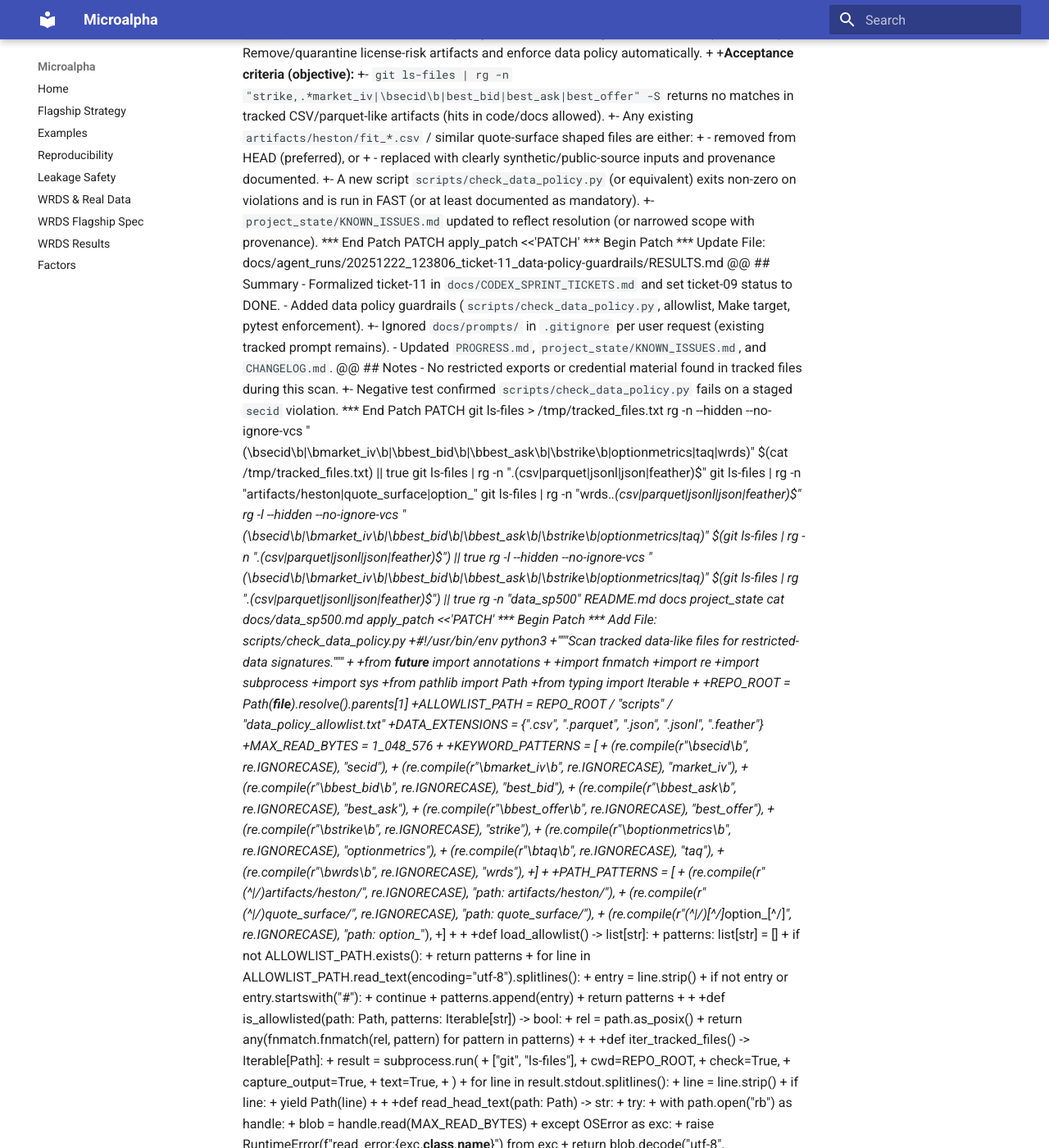
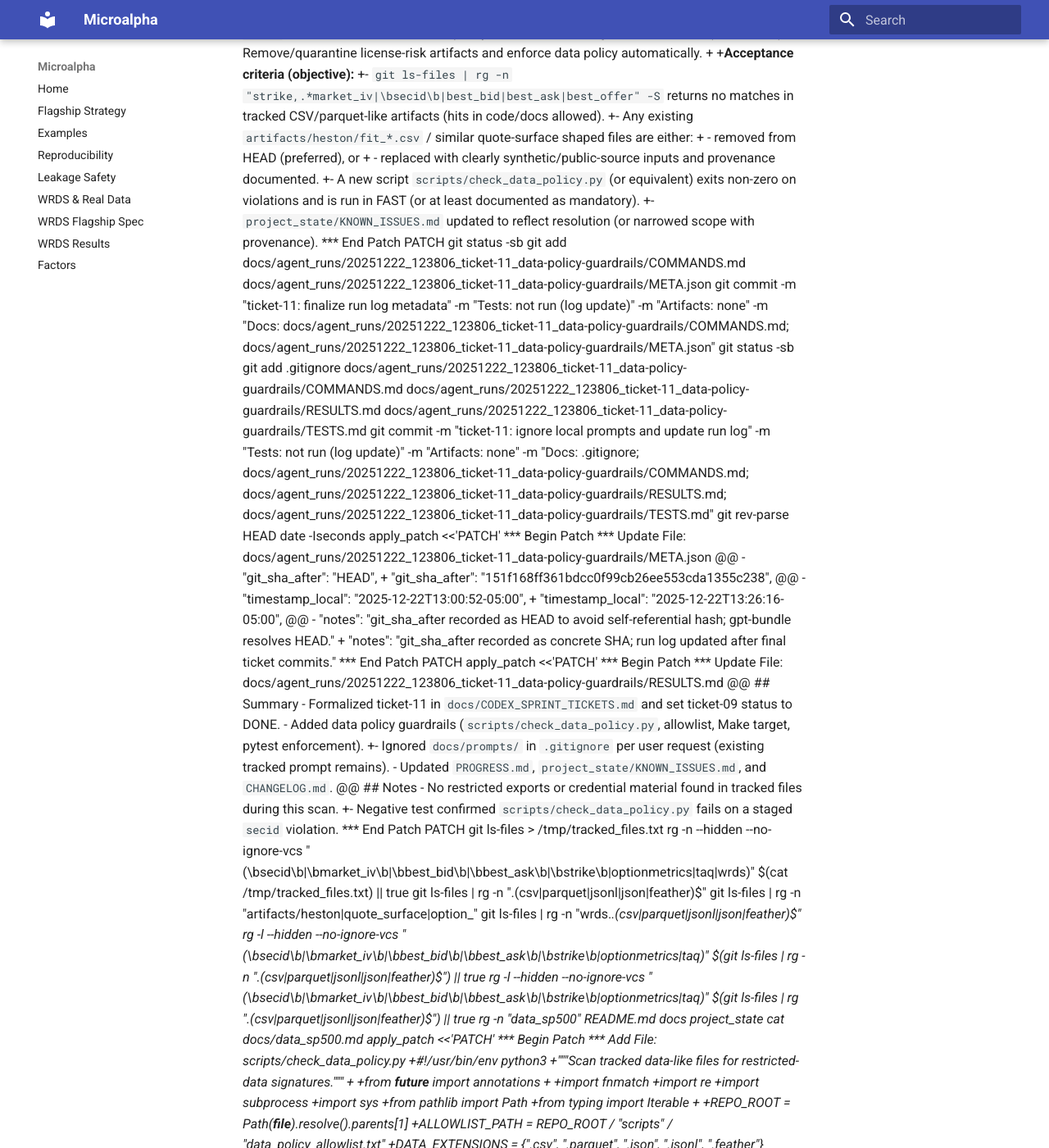
Before and after one commit to MateoBodon/microalpha, an MkDocs documentation site: the page built from docs/agent_runs/20251222_123806_ticket-11_data-policy-guardrails/COMMANDS.md, in a window 1280 px wide and 1400 px high, scrolled down 2815 px. Shown: the whole window at 82% size. Built offline with MkDocs 1.6.1 and Material for MkDocs 9.7.7, drawn with Linux system fonts in a browser that asks for light colours.

Commit message:
ticket-11: finalize run log metadata
Tests: not run (log update)

Artifacts: none

Docs: docs/agent_runs/20251222_123806_ticket-11_data-policy-guardrails/COMMANDS.md; docs/agent_runs/20251222_123806_ticket-11_data-policy-guardrails/META.json

```diff
--- a/docs/agent_runs/20251222_123806_ticket-11_data-policy-guardrails/COMMANDS.md
+++ b/docs/agent_runs/20251222_123806_ticket-11_data-policy-guardrails/COMMANDS.md
@@ -170,6 +170,28 @@ apply_patch <<'PATCH'
 +  - replaced with clearly synthetic/public-source inputs and provenance documented.
 +- A new script `scripts/check_data_policy.py` (or equivalent) exits non-zero on violations and is run in FAST (or at least documented as mandatory).
 +- `project_state/KNOWN_ISSUES.md` updated to reflect resolution (or narrowed scope with provenance).
+*** End Patch
+PATCH
+git status -sb
+git add docs/agent_runs/20251222_123806_ticket-11_data-policy-guardrails/COMMANDS.md docs/agent_runs/20251222_123806_ticket-11_data-policy-guardrails/META.json
+git commit -m "ticket-11: finalize run log metadata" -m "Tests: not run (log update)" -m "Artifacts: none" -m "Docs: docs/agent_runs/20251222_123806_ticket-11_data-policy-guardrails/COMMANDS.md; docs/agent_runs/20251222_123806_ticket-11_data-policy-guardrails/META.json"
+git status -sb
+git add .gitignore docs/agent_runs/20251222_123806_ticket-11_data-policy-guardrails/COMMANDS.md docs/agent_runs/20251222_123806_ticket-11_data-policy-guardrails/RESULTS.md docs/agent_runs/20251222_123806_ticket-11_data-policy-guardrails/TESTS.md
+git commit -m "ticket-11: ignore local prompts and update run log" -m "Tests: not run (log update)" -m "Artifacts: none" -m "Docs: .gitignore; docs/agent_runs/20251222_123806_ticket-11_data-policy-guardrails/COMMANDS.md; docs/agent_runs/20251222_123806_ticket-11_data-policy-guardrails/RESULTS.md; docs/agent_runs/20251222_123806_ticket-11_data-policy-guardrails/TESTS.md"
+git rev-parse HEAD
+date -Iseconds
+apply_patch <<'PATCH'
+*** Begin Patch
+*** Update File: docs/agent_runs/20251222_123806_ticket-11_data-policy-guardrails/META.json
+@@
+-  "git_sha_after": "HEAD",
++  "git_sha_after": "151f168ff361bdcc0f99cb26ee553cda1355c238",
+@@
+-  "timestamp_local": "2025-12-22T13:00:52-05:00",
++  "timestamp_local": "2025-12-22T13:26:16-05:00",
+@@
+-    "notes": "git_sha_after recorded as HEAD to avoid self-referential hash; gpt-bundle resolves HEAD."
++    "notes": "git_sha_after recorded as concrete SHA; run log updated after final ticket commits."
 *** End Patch
 PATCH
 apply_patch <<'PATCH'
--- a/docs/agent_runs/20251222_123806_ticket-11_data-policy-guardrails/META.json
+++ b/docs/agent_runs/20251222_123806_ticket-11_data-policy-guardrails/META.json
@@ -2,14 +2,14 @@
   "run_name": "20251222_123806_ticket-11_data-policy-guardrails",
   "ticket_id": "ticket-11",
   "git_sha_before": "8a937654a4ae593a6fddb9410d4df3493286c13c",
-  "git_sha_after": "HEAD",
+  "git_sha_after": "151f168ff361bdcc0f99cb26ee553cda1355c238",
   "branch": "feat/ticket-11-data-policy-guardrails",
-  "timestamp_local": "2025-12-22T13:00:52-05:00",
+  "timestamp_local": "2025-12-22T13:26:16-05:00",
   "env": {
     "os": "Darwin 25.0.0 arm64",
     "python": "Python 3.12.2",
     "pip_freeze_hash": "4fb18ca8ee29c9a55308a980001f77cc636ede8f0a745f6ee6b39159aed5035e",
-    "notes": "git_sha_after recorded as HEAD to avoid self-referential hash; gpt-bundle resolves HEAD."
+    "notes": "git_sha_after recorded as concrete SHA; run log updated after final ticket commits."
   },
   "data": {
     "mode": "sample",
```
